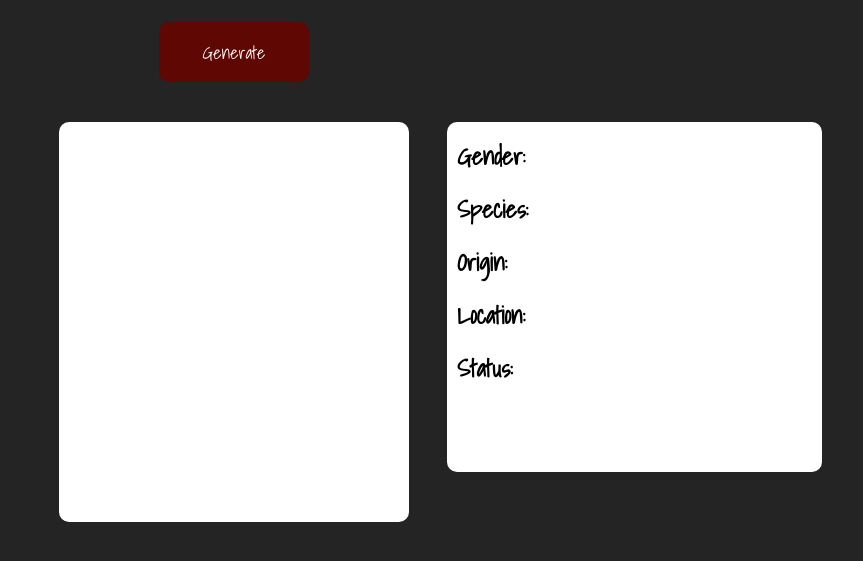
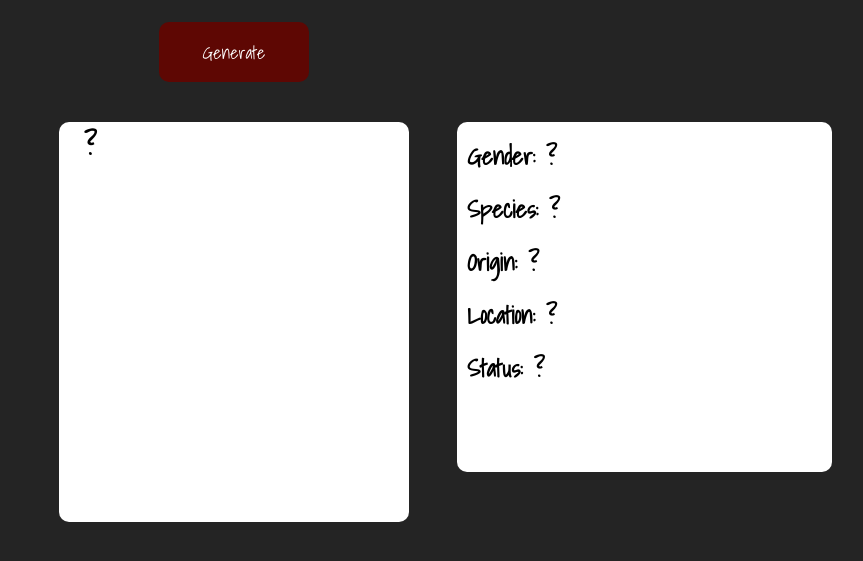
Before and after one commit to RandyMj/rick-mortyGenerator, a plain HTML site: page index.html in a window 1280 px wide. Shown: the part 153-714 px from the top of the page, without its empty margins (406-1269 px from the left). Drawn offline with Linux system fonts and the light colour scheme.

Commit message:
Adding question signs

```diff
--- a/index.html
+++ b/index.html
@@ -13,15 +13,15 @@
     <h1>Random R&M Character Generator</h1>
     <button id="btn" class="btn">Generate</button>
     <div id="elem" class="element">
-        <p></p>
+        <p>?</p>
         <img src="" alt="">
     </div>
     <div class="description" id="description">
-        <p>Gender: </p>
-        <p>Species: </p>
-        <p>Origin: </p>
-        <p>Location: </p>
-        <p>Status: </p>
+        <p>Gender: ?</p>
+        <p>Species: ?</p>
+        <p>Origin: ?</p>
+        <p>Location: ?</p>
+        <p>Status: ?</p>
     </div>
     <script src="./src/JS/index.js"></script>
 </body>
--- a/src/style/style.css
+++ b/src/style/style.css
@@ -73,6 +73,8 @@ h1 {
     border-radius: 10px;
     grid-area: 3/3/4/4;
     margin-top: 25px;
+    margin-left: 10px;
+    margin-right: 10px;
 }
 .description p {
     margin-top: 15px;
```
